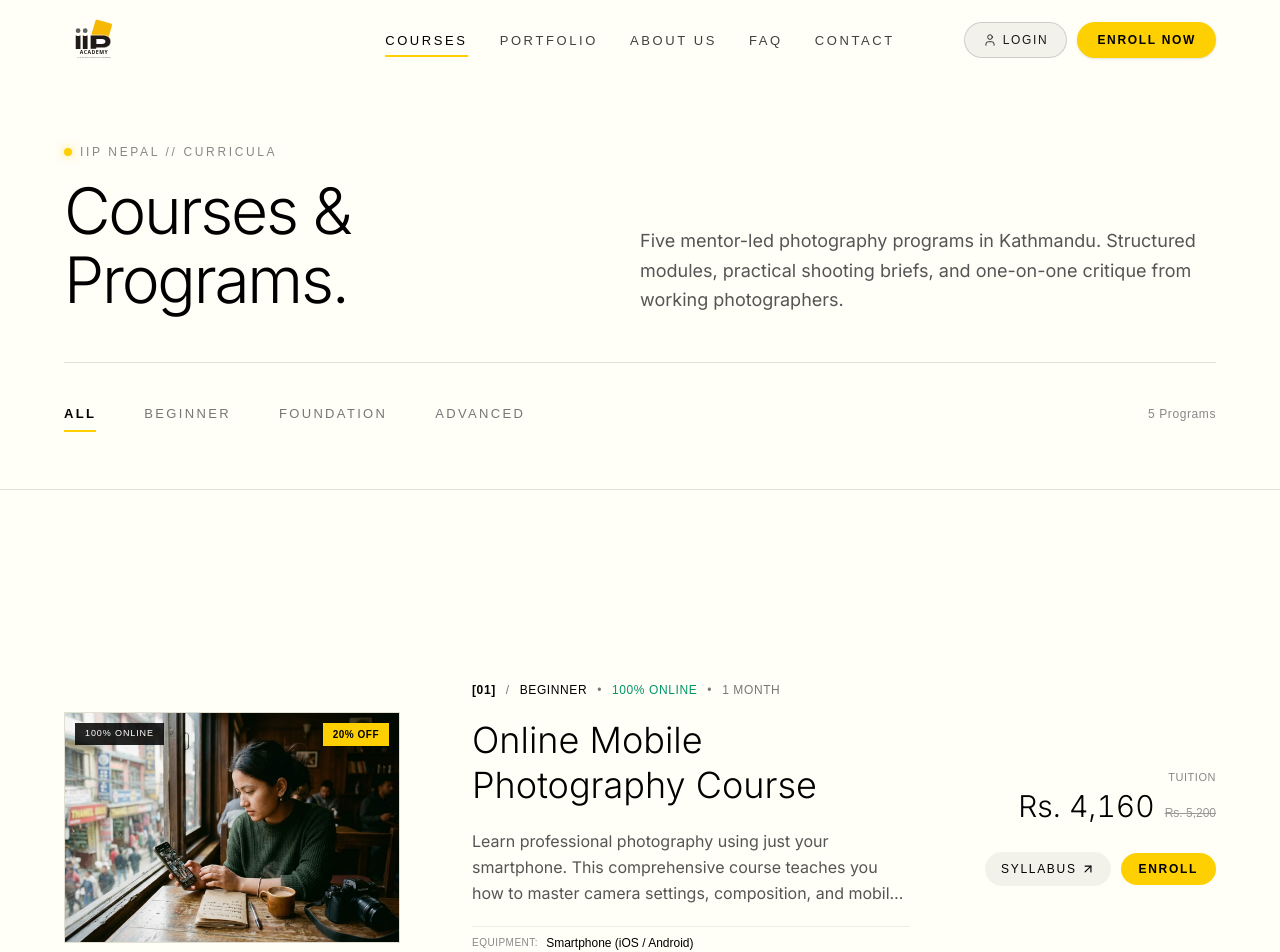
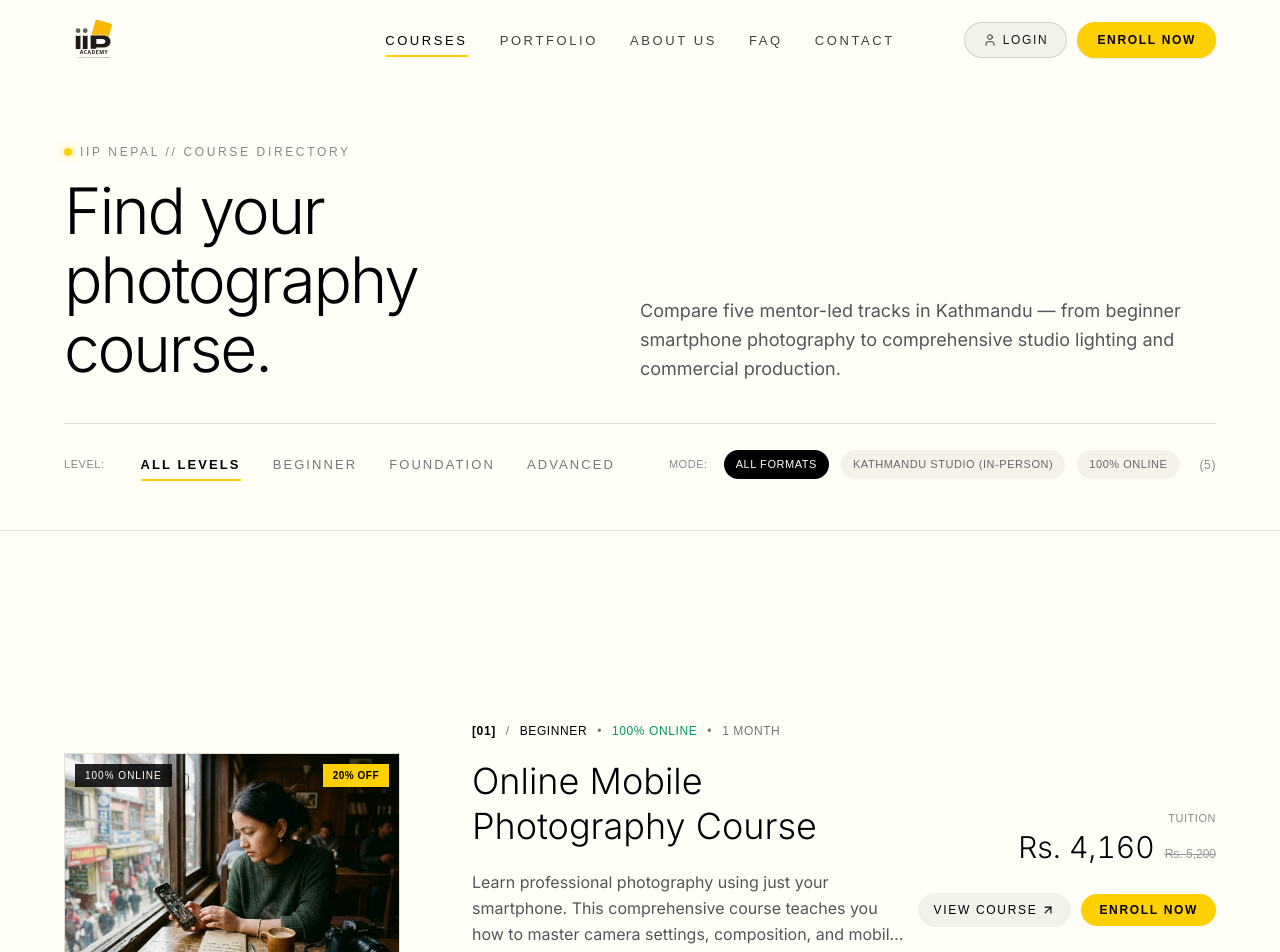
Before and after one commit to Kaushallrai/iipnepal, a Next.js app: page /courses in a window 1280 px wide. Shown: the top 952 px of the page. Built offline with nearby package versions, Linux system fonts and the light colour scheme; a web font is replaced by a local one.

Commit message:
feat(courses): streamline course directory, dual level/format filters, and detail page flow (Phase 3)

```diff
--- a/src/app/courses/[slug]/page.tsx
+++ b/src/app/courses/[slug]/page.tsx
@@ -73,16 +73,16 @@ export default async function CourseDetailPage({ params }: PageProps): Promise<R
       {/* 1. EDITORIAL HERO & PROGRAM SPECIFICATIONS */}
       <CourseDetailHero course={course} />
 
-      {/* 2. STRUCTURED SYLLABUS & MODULES */}
+      {/* 2. LEARNING OUTCOMES & EQUIPMENT PREREQUISITES */}
+      <CourseEssentialsSection course={course} />
+
+      {/* 3. STRUCTURED SYLLABUS & COLLAPSIBLE MODULES */}
       <CourseCurriculumSection course={course} />
-
-      {/* 3. LEARNING OUTCOMES & EQUIPMENT PREREQUISITES */}
-      <CourseEssentialsSection course={course} />
 
       {/* 4. FINANCIAL SUMMARY & FOCUSED COURSE FAQS */}
       <CourseTuitionFaqSection course={course} />
 
-      {/* 5. COMPACT ALTERNATIVE TRACKS */}
+      {/* 5. YOU MIGHT ALSO LIKE (RELATED TRACKS) */}
       <CourseRelatedSection relatedCourses={relatedCourses} />
 
       {/* 6. ARCHITECTURAL FOOTER */}
--- a/src/components/courses/CoursesCatalog.tsx
+++ b/src/components/courses/CoursesCatalog.tsx
@@ -12,23 +12,37 @@ export interface CoursesCatalogProps {
 
 export default function CoursesCatalog({ initialCourses }: CoursesCatalogProps): React.JSX.Element {
   const [activeFilter, setActiveFilter] = useState("All");
+  const [activeFormat, setActiveFormat] = useState("All");
 
   const filteredCourses = useMemo(() => {
-    if (activeFilter === "All") return initialCourses;
     return initialCourses.filter((course) => {
-      const levelLower = course.level.toLowerCase();
-      const filterLower = activeFilter.toLowerCase();
-      return levelLower.includes(filterLower);
+      // Level filter match
+      let matchesLevel = true;
+      if (activeFilter !== "All") {
+        matchesLevel = course.level.toLowerCase().includes(activeFilter.toLowerCase());
+      }
+
+      // Delivery Format filter match
+      let matchesFormat = true;
+      if (activeFormat === "Studio") {
+        matchesFormat = course.deliveryMode.toLowerCase().includes("studio");
+      } else if (activeFormat === "Online") {
+        matchesFormat = course.deliveryMode.toLowerCase().includes("online");
+      }
+
+      return matchesLevel && matchesFormat;
     });
-  }, [initialCourses, activeFilter]);
+  }, [initialCourses, activeFilter, activeFormat]);
 
   return (
     <>
       <CoursesHero
-        totalCoursesCount={initialCourses.length}
+        totalCoursesCount={filteredCourses.length}
         activeFilter={activeFilter}
         onFilterChange={setActiveFilter}
         filters={coursesPageData.filters}
+        activeFormat={activeFormat}
+        onFormatChange={setActiveFormat}
       />
       <CoursesList courses={filteredCourses} />
     </>
--- a/src/components/courses/CoursesHero.tsx
+++ b/src/components/courses/CoursesHero.tsx
@@ -10,6 +10,8 @@ export interface CoursesHeroProps {
   activeFilter: string;
   onFilterChange: (filter: string) => void;
   filters: string[];
+  activeFormat: string;
+  onFormatChange: (format: string) => void;
 }
 
 export default function CoursesHero({
@@ -17,9 +19,17 @@ export default function CoursesHero({
   activeFilter,
   onFilterChange,
   filters,
+  activeFormat,
+  onFormatChange,
 }: CoursesHeroProps): React.JSX.Element {
+  const formats = [
+    { id: "All", label: "All Formats" },
+    { id: "Studio", label: "Kathmandu Studio (In-Person)" },
+    { id: "Online", label: "100% Online" },
+  ];
+
   return (
-    <section className="w-full pt-24 sm:pt-28 md:pt-32 lg:pt-36 pb-10 sm:pb-12 md:pb-14 border-b border-[#e2e0d2] bg-[#fffef7]">
+    <section className="w-full pt-24 sm:pt-28 md:pt-32 lg:pt-36 pb-8 sm:pb-10 md:pb-12 border-b border-[#e2e0d2] bg-[#fffef7]">
       <div className="w-full max-w-[105rem] mx-auto px-6 sm:px-8 md:px-12 lg:px-16">
 
         {/* Micro-Eyebrow */}
@@ -33,7 +43,7 @@ export default function CoursesHero({
         </div>
 
         {/* Poster Title & Vision Statement */}
-        <div className="flex flex-col lg:flex-row lg:items-end justify-between gap-6 sm:gap-8 pb-8 sm:pb-10 lg:pb-12">
+        <div className="flex flex-col lg:flex-row lg:items-end justify-between gap-6 sm:gap-8 pb-6 sm:pb-8 lg:pb-10">
           <LineReveal
             as="h1"
             lines={[coursesPageData.heading]}
@@ -45,10 +55,15 @@ export default function CoursesHero({
           </p>
         </div>
 
-        {/* Minimalist Typographic Filter Bar with ScrollReveal */}
+        {/* Dual Filter Bar: Level & Format (Visually Quiet) */}
         <ScrollReveal variant="fade-up" distance={16} duration={0.6} delay={0.15}>
-          <div className="pt-6 sm:pt-8 border-t border-[#e2e0d2] flex items-center justify-between gap-6 overflow-x-auto scrollbar-none">
-            <div className="flex items-center gap-7 sm:gap-10 lg:gap-12 whitespace-nowrap min-w-max">
+          <div className="pt-5 sm:pt-6 border-t border-[#e2e0d2] flex flex-col md:flex-row md:items-center justify-between gap-4">
+
+            {/* Level Filters */}
+            <div className="flex items-center gap-5 sm:gap-8 overflow-x-auto scrollbar-none whitespace-nowrap min-w-max">
+              <span className="font-mono text-[11px] uppercase tracking-wider text-[#888888] mr-1 hidden sm:inline-block">
+                Level:
+              </span>
               {filters.map((filter) => {
                 const isActive = activeFilter.toLowerCase() === filter.toLowerCase();
                 return (
@@ -56,13 +71,13 @@ export default function CoursesHero({
                     key={filter}
                     type="button"
                     onClick={() => onFilterChange(filter)}
-                    className={`font-mono text-xs sm:text-[13px] uppercase tracking-[0.18em] py-2.5 transition-colors relative cursor-pointer ${
+                    className={`font-mono text-xs sm:text-[13px] uppercase tracking-[0.16em] py-2 transition-colors relative cursor-pointer ${
                       isActive
                         ? "text-black font-semibold"
                         : "text-[#777777] hover:text-black font-normal"
                     }`}
                   >
-                    <span>{filter}</span>
+                    <span>{filter === "All" ? "All Levels" : filter}</span>
                     {isActive && (
                       <span className="absolute bottom-0 left-0 right-0 h-[2px] bg-[#ffd001]" />
                     )}
@@ -71,9 +86,34 @@ export default function CoursesHero({
               })}
             </div>
 
-            <span className="font-mono text-xs text-[#888888] tracking-wider shrink-0 hidden sm:inline-block">
-              {totalCoursesCount} Programs
-            </span>
+            {/* Delivery Mode Filters & Count */}
+            <div className="flex items-center gap-2 sm:gap-3 overflow-x-auto scrollbar-none">
+              <span className="font-mono text-[11px] uppercase tracking-wider text-[#888888] mr-1 hidden lg:inline-block">
+                Mode:
+              </span>
+              {formats.map((fmt) => {
+                const isActive = activeFormat === fmt.id;
+                return (
+                  <button
+                    key={fmt.id}
+                    type="button"
+                    onClick={() => onFormatChange(fmt.id)}
+                    className={`font-mono text-[11px] uppercase tracking-wider px-3 py-1.5 rounded-full transition-colors whitespace-nowrap cursor-pointer ${
+                      isActive
+                        ? "bg-black text-[#fffef7] font-medium"
+                        : "bg-[#f5f3e9] text-[#666666] hover:text-black hover:bg-[#eae8dc]"
+                    }`}
+                  >
+                    {fmt.label}
+                  </button>
+                );
+              })}
+
+              <span className="font-mono text-xs text-[#888888] tracking-wider shrink-0 pl-2 hidden sm:inline-block">
+                ({totalCoursesCount})
+              </span>
+            </div>
+
           </div>
         </ScrollReveal>
 
--- a/src/components/courses/CoursesList.tsx
+++ b/src/components/courses/CoursesList.tsx
@@ -51,7 +51,13 @@ export default function CoursesList({ courses }: CoursesListProps): React.JSX.El
                     />
 
                     {/* Informative Delivery Mode Badge */}
-                    <div className="absolute top-2.5 left-2.5 bg-black/85 text-white font-mono text-[9px] uppercase tracking-widest px-2.5 py-1">
+                    <div
+                      className={`absolute top-2.5 left-2.5 font-mono text-[9px] sm:text-[10px] uppercase tracking-widest px-2.5 py-1 ${
+                        course.deliveryMode.toLowerCase().includes("studio")
+                          ? "bg-black text-[#ffd001] border border-[#ffd001]/40 font-semibold"
+                          : "bg-black/85 text-white"
+                      }`}
+                    >
                       {course.deliveryMode}
                     </div>
 
@@ -71,7 +77,15 @@ export default function CoursesList({ courses }: CoursesListProps): React.JSX.El
                     <span>/</span>
                     <span className="text-black font-medium">{course.level}</span>
                     <span>•</span>
-                    <span className="text-[#059669] font-medium">{course.deliveryMode}</span>
+                    <span
+                      className={`font-medium ${
+                        course.deliveryMode.toLowerCase().includes("studio")
+                          ? "text-[#ca8a04]"
+                          : "text-[#059669]"
+                      }`}
+                    >
+                      {course.deliveryMode}
+                    </span>
                     <span>•</span>
                     <span>{course.duration}</span>
                   </div>
@@ -131,7 +145,7 @@ export default function CoursesList({ courses }: CoursesListProps): React.JSX.El
                       href={`/courses/${course.slug}`}
                       className="inline-flex items-center gap-1 font-mono text-[11px] sm:text-xs uppercase tracking-[0.14em] text-black bg-black/5 hover:bg-black hover:text-[#fffef7] px-4 py-2.5 rounded-full transition-colors font-medium whitespace-nowrap leading-none"
                     >
-                      <span>Syllabus</span>
+                      <span>View Course</span>
                       <ArrowUpRight className="w-3.5 h-3.5" />
                     </Link>
 
@@ -139,7 +153,7 @@ export default function CoursesList({ courses }: CoursesListProps): React.JSX.El
                       href={`/enroll?course=${course.slug}`}
                       className="inline-flex items-center gap-1 font-mono text-[11px] sm:text-xs uppercase tracking-[0.14em] text-black bg-[#ffd001] hover:bg-black hover:text-[#fffef7] px-4.5 py-2.5 rounded-full transition-colors font-semibold whitespace-nowrap leading-none"
                     >
-                      <span>Enroll</span>
+                      <span>Enroll Now</span>
                     </Link>
                   </div>
                 </div>
--- a/src/components/courses/detail/CourseRelatedSection.tsx
+++ b/src/components/courses/detail/CourseRelatedSection.tsx
@@ -27,18 +27,18 @@ export default function CourseRelatedSection({
             <div className="flex items-center gap-2 mb-3 sm:mb-4 select-none">
               <span className="w-2 h-2 rounded-full bg-[#ffd001] shadow-[0_0_8px_rgba(255,208,1,0.6)] shrink-0 inline-block" />
               <span className="font-mono text-xs uppercase tracking-[0.22em] text-[#888888] font-medium">
-                Curricular Pathways // Recommended Progression
+                Related Courses // Recommended Progression
               </span>
             </div>
 
             <LineReveal
               as="h2"
-              lines={["Recommended Next Steps."]}
+              lines={["You might also like."]}
               className="font-sans font-light text-2xl sm:text-3xl md:text-4xl lg:text-[44px] leading-[1.12] text-black tracking-[-0.03em] mb-3 sm:mb-4"
             />
 
             <p className="font-sans font-normal text-sm sm:text-base text-[#555555] leading-relaxed max-w-xl">
-              Logical advancement tracks tailored to your photographic goals, conducted with structured assignments and personal mentor critique.
+              Compare alternative tracks tailored to your photographic goals, from beginner camera craft to commercial studio productions.
             </p>
           </div>
 
--- a/src/data/courses/page.ts
+++ b/src/data/courses/page.ts
@@ -18,10 +18,10 @@ export interface CoursesPageData {
 }
 
 export const coursesPageData: CoursesPageData = {
-  eyebrow: "IIP Nepal // Curricula",
-  heading: "Courses & Programs.",
+  eyebrow: "IIP Nepal // Course Directory",
+  heading: "Find your photography course.",
   description:
-    "Five mentor-led photography programs in Kathmandu. Structured modules, practical shooting briefs, and one-on-one critique from working photographers.",
+    "Compare five mentor-led tracks in Kathmandu — from beginner smartphone photography to comprehensive studio lighting and commercial production.",
   filters: ["All", "Beginner", "Foundation", "Advanced"],
   cta: {
     eyebrow: "Admissions 2026 // Kathmandu Studio",
```
